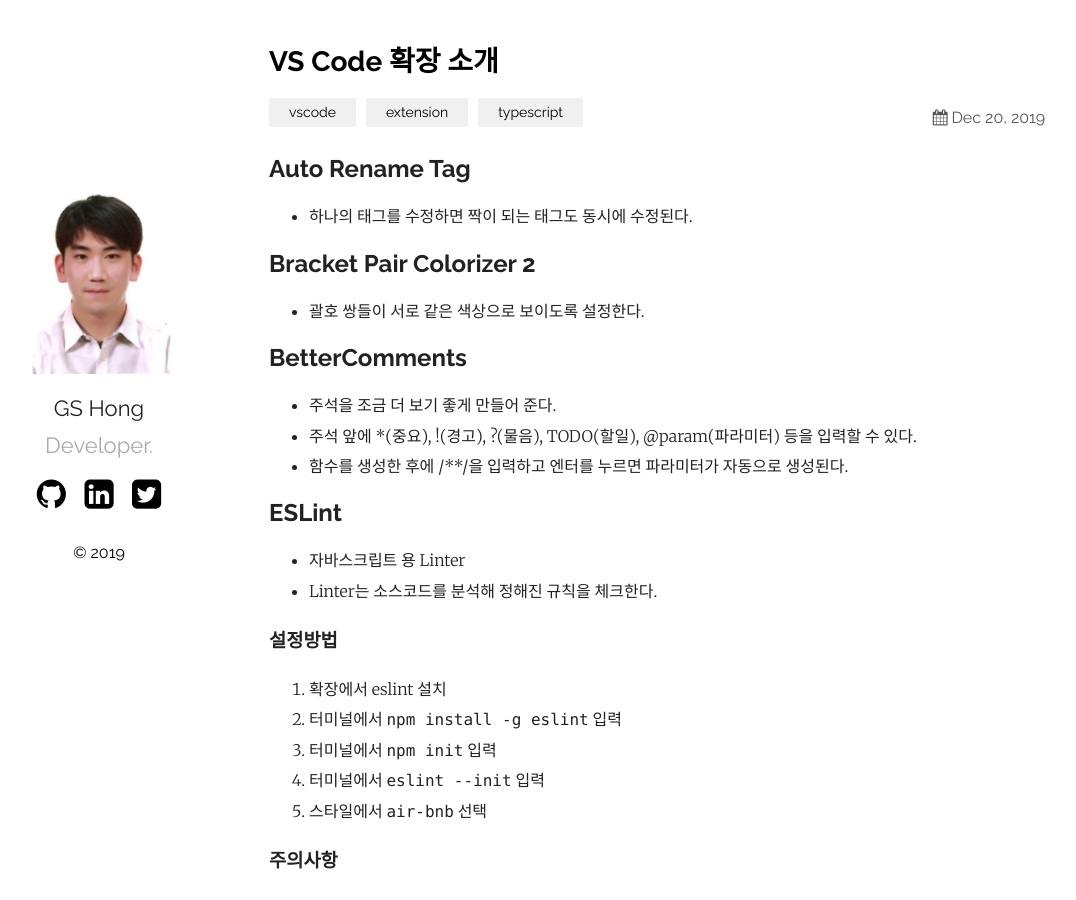
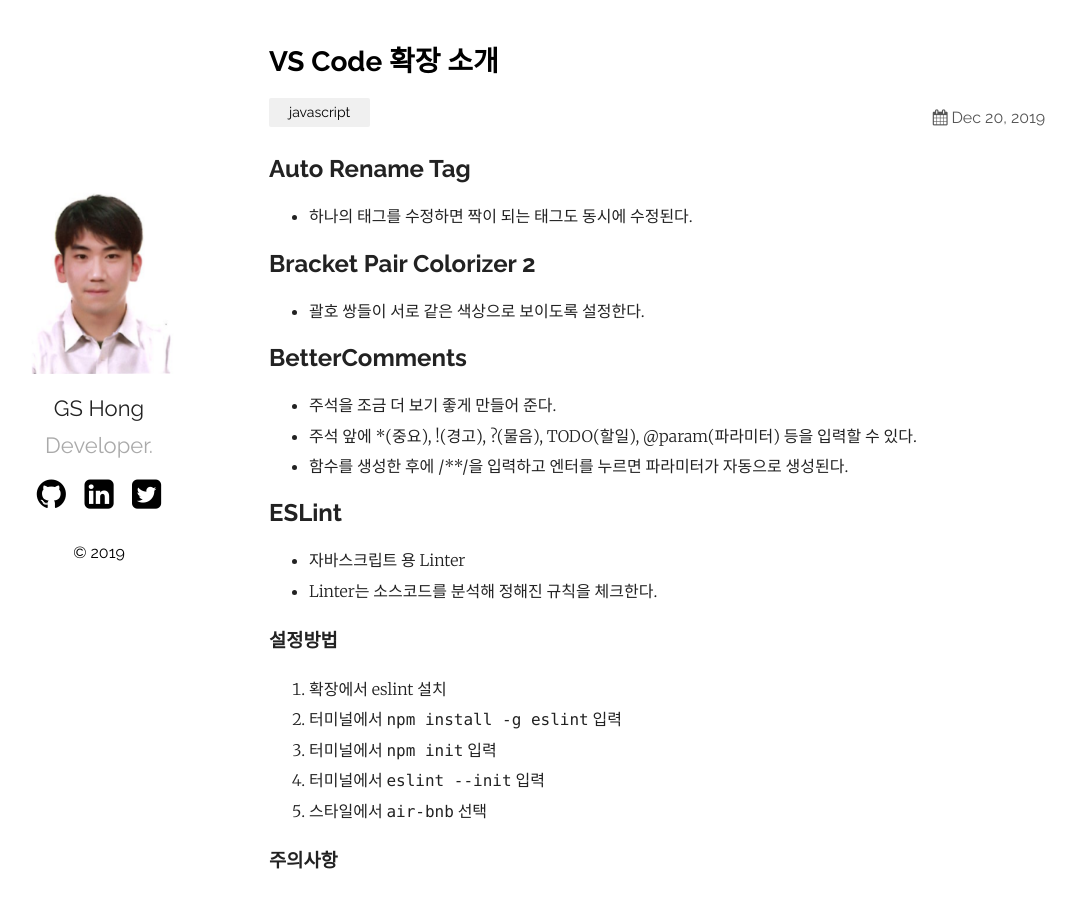
Before and after one commit to NurimOnsemiro/NurimOnsemiro.github.io, a Jekyll site: the page built from _posts/2019-12-19-VS확장소개.md, in a window 1280 px wide and 900 px high. Shown: the whole window, without its empty margins (86-1162 px from the left). Built offline with Jekyll 4.4.1, drawn with Linux system fonts in a browser that asks for light colours; our own code applies the rules of GitHub Pages for plain Markdown files.

Commit message:
Update 2019-12-19-VS확장소개.md

```diff
--- a/_posts/2019-12-19-VS확장소개.md
+++ b/_posts/2019-12-19-VS확장소개.md
@@ -1,7 +1,7 @@
 ---
 title: "VS Code 확장 소개"
 date: 2019-12-19 20:02:00 -0900
-categories: vscode extension typescript
+categories: javascript
 ---
 
 ## Auto Rename Tag
```
